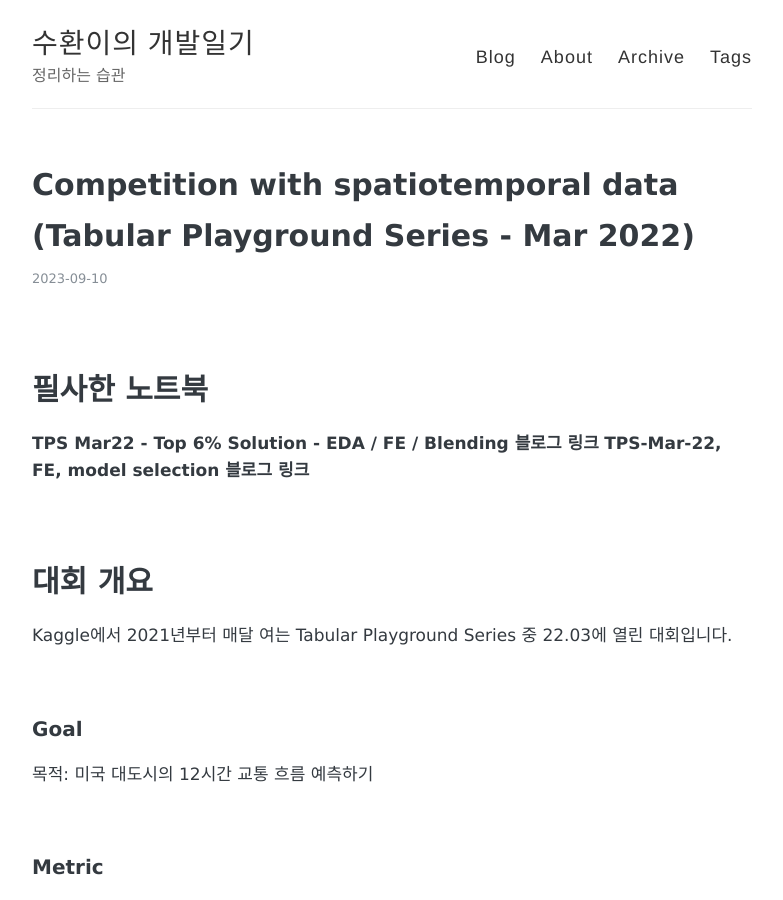
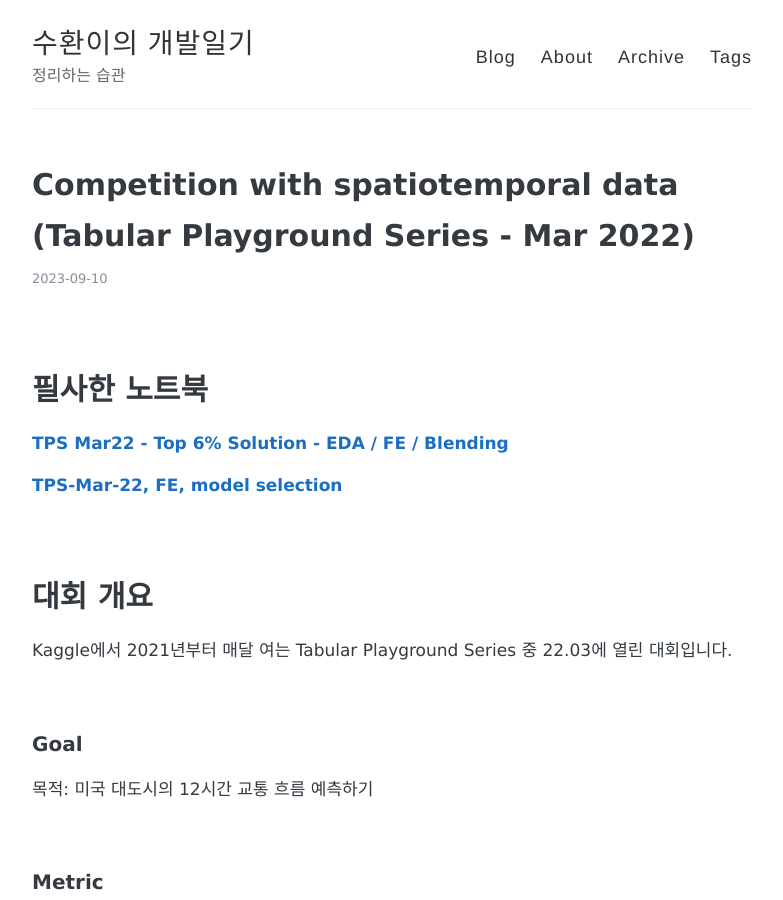
Before and after one commit to SuhwanMylife/SuhwanMylife.github.io, a Jekyll site: the page built from _posts/2023-09-10-Competition with spatiotemporal data (Tabular Playground Series - Mar 2022).markdown, in a window 1280 px wide and 900 px high. Shown: the whole window, without its empty margins (248-1031 px from the left). Built offline with Jekyll 4.4.1, drawn with Linux system fonts in a browser that asks for light colours.

Commit message:
포트폴리오 수정 (7. 그 외) 5

```diff
--- a/_posts/2023-08-31-ML 관련 수행 과제.markdown
+++ b/_posts/2023-08-31-ML 관련 수행 과제.markdown
@@ -25,7 +25,7 @@ title: "ML 관련 수행 과제"
     1. [USG+ AI 문제해결 제조혁신 경진대회 장려상](https://suhwanmylife.github.io/USG+-AI-%EB%AC%B8%EC%A0%9C%ED%95%B4%EA%B2%B0-%EC%A0%9C%EC%A1%B0%ED%98%81%EC%8B%A0-%EA%B2%BD%EC%A7%84%EB%8C%80%ED%9A%8C/)
     2. [AI Hub 학습데이터 활용 사업화 아이디어 해커톤 은상](https://suhwanmylife.github.io/AI-Hub-%ED%95%99%EC%8A%B5%EB%8D%B0%EC%9D%B4%ED%84%B0-%ED%99%9C%EC%9A%A9-%EC%82%AC%EC%97%85%ED%99%94-%EC%95%84%EC%9D%B4%EB%94%94%EC%96%B4-%ED%95%B4%EC%BB%A4%ED%86%A4-(%EA%B3%A8%ED%94%84-%EC%9E%90%EC%84%B8-%EC%9D%B8%EC%8B%9D-%EB%AA%A8%EB%8D%B8%EC%9D%84-%ED%99%9C%EC%9A%A9%ED%95%9C-%EC%9E%90%EC%84%B8-%EA%B5%90%EC%A0%95-%EC%84%9C%EB%B9%84%EC%8A%A4)/)
 7. 그 외
-    1. Kaggle
+    1. [Kaggle](https://suhwanmylife.github.io/Kaggle-%ED%99%9C%EC%9A%A9%ED%95%9C-ML-%ED%95%99%EC%8A%B5/)
     2. [ML](https://suhwanmylife.github.io/ML-%EA%B4%80%EB%A0%A8-%EC%B6%94%EA%B0%80-%ED%95%99%EC%8A%B5/)
     3. [Time Series](https://suhwanmylife.github.io/%EC%8B%9C%EA%B3%84%EC%97%B4-%EA%B4%80%EB%A0%A8-%ED%95%99%EC%8A%B5/)
     4. [Server](https://suhwanmylife.github.io/%EC%84%9C%EB%B2%84-%EA%B4%80%EB%A0%A8-%EC%A7%80%EC%8B%9D-%ED%95%99%EC%8A%B5/)
--- a/_posts/2023-09-10-Competition with spatiotemporal data (Tabular Playground Series - Mar 2022).markdown
+++ b/_posts/2023-09-10-Competition with spatiotemporal data (Tabular Playground Series - Mar 2022).markdown
@@ -7,8 +7,9 @@ title: "Competition with spatiotemporal data (Tabular Playground Series - Mar 20
 
 # 필사한 노트북
 
-**TPS Mar22 - Top 6% Solution - EDA / FE / Blending 블로그 링크**
-**TPS-Mar-22, FE, model selection 블로그 링크**
+[**TPS Mar22 - Top 6% Solution - EDA / FE / Blending**](https://suhwanmylife.github.io/Kaggle-%EB%85%B8%ED%8A%B8%EB%B6%81-%ED%95%84%EC%82%AC-(TPS-Mar22-Top-6-Solution)/)
+
+[**TPS-Mar-22, FE, model selection**](https://suhwanmylife.github.io/TPS-Mar-22,-FE,-model-selection/)
 
 <br>
 
```
Also changed, not shown: _posts/2023-09-10-Kaggle 활용한 ML 학습.markdown (+6 -6 lines).
